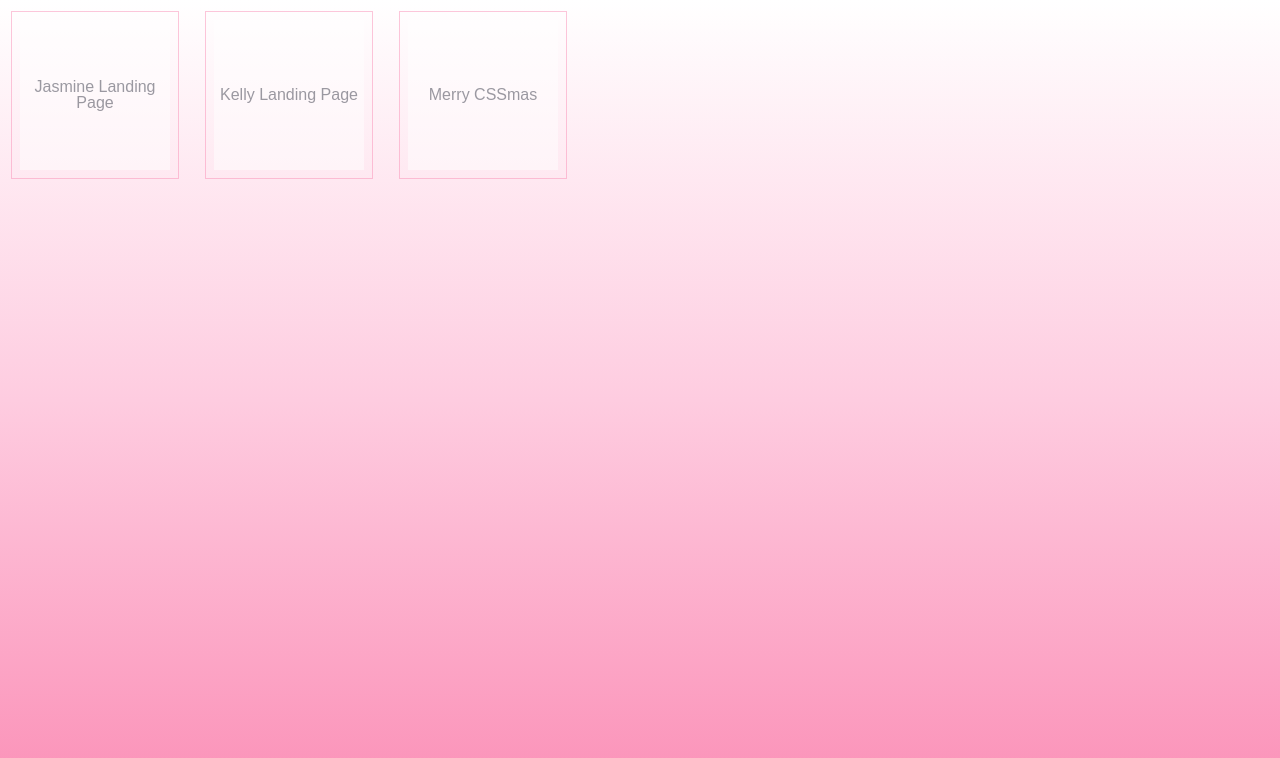
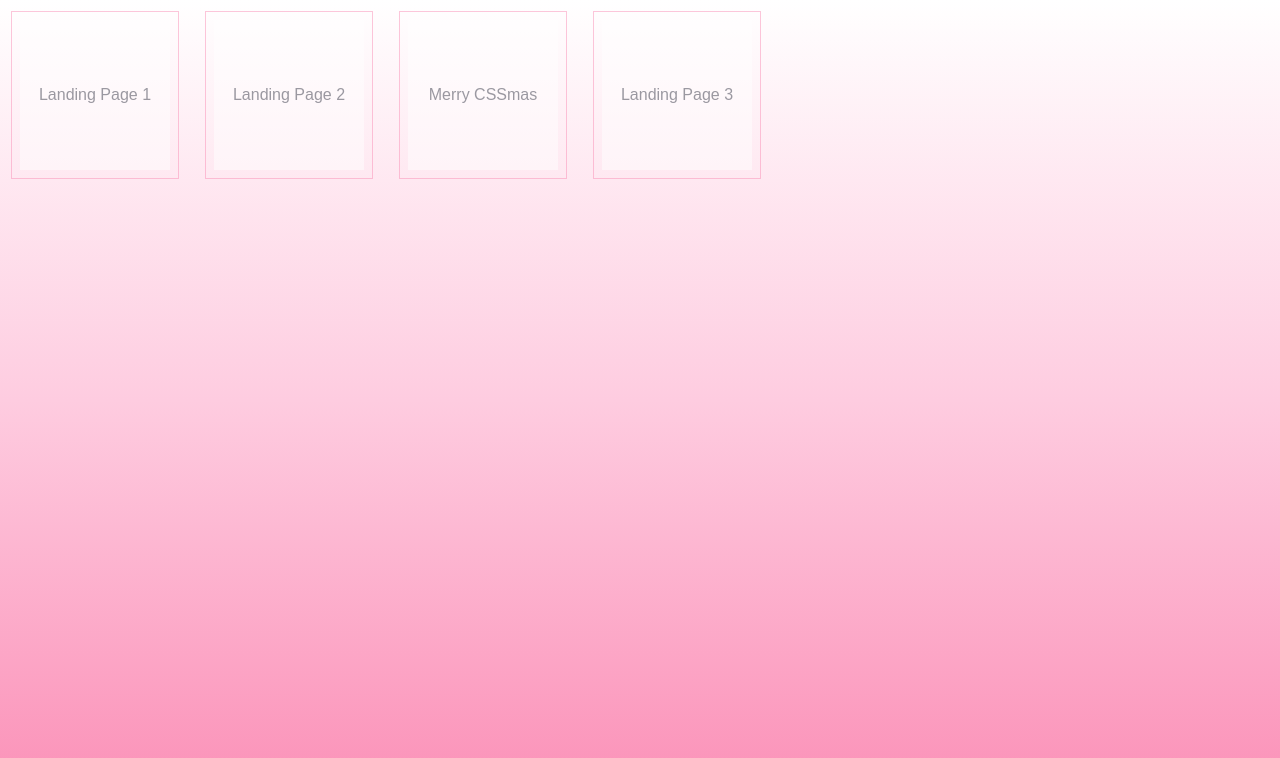
Before and after one commit to kellymiller4/kellymiller4.github.io, a website: page index.html in a window 1280 px wide. Drawn offline with nearby package versions, Linux system fonts and the light colour scheme; a web font is replaced by a local one.

Commit message:
initual commit of Jane

```diff
--- a/assets/scss/style.scss
+++ b/assets/scss/style.scss
@@ -13,3 +13,4 @@
 @import "jasmine";
 @import "kelly";
 @import "grid-landing-page";
+@import "jane";
--- a/index.html
+++ b/index.html
@@ -10,9 +10,10 @@
 </head>
 <body id="home">
 <ul>
-	<li><a href="jasmine.html"><p>Jasmine Landing Page</p></a></li>
-	<li><a href="kelly.html"><p>Kelly Landing Page</p></a></li>
+	<li><a href="jasmine.html"><p>Landing Page 1</p></a></li>
+	<li><a href="kelly.html"><p>Landing Page 2</p></a></li>
 	<li><a href="http://merrycssmas.com/"><p>Merry CSSmas</p></a></li>
+  <li><a href="jane.html"><p>Landing Page 3</p></a></li>
 	<!-- <li><a href="grid-landing-page.html"><p>Grid Landing Page</p></a></li> -->
 </ul>
   <script src="https://ajax.googleapis.com/ajax/libs/jquery/3.2.1/jquery.min.js"></script>
```
Also changed, not shown: assets/css/style.css.
